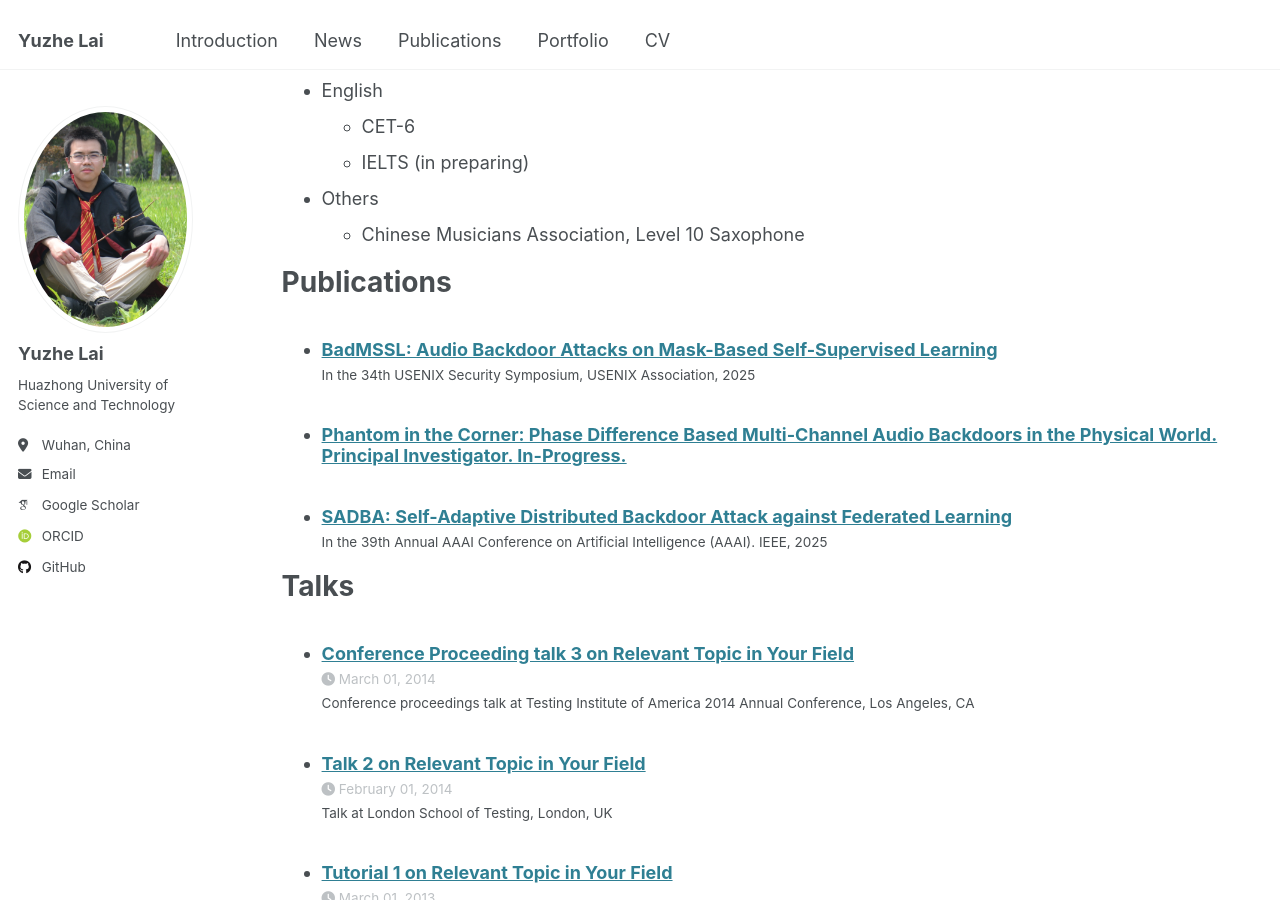
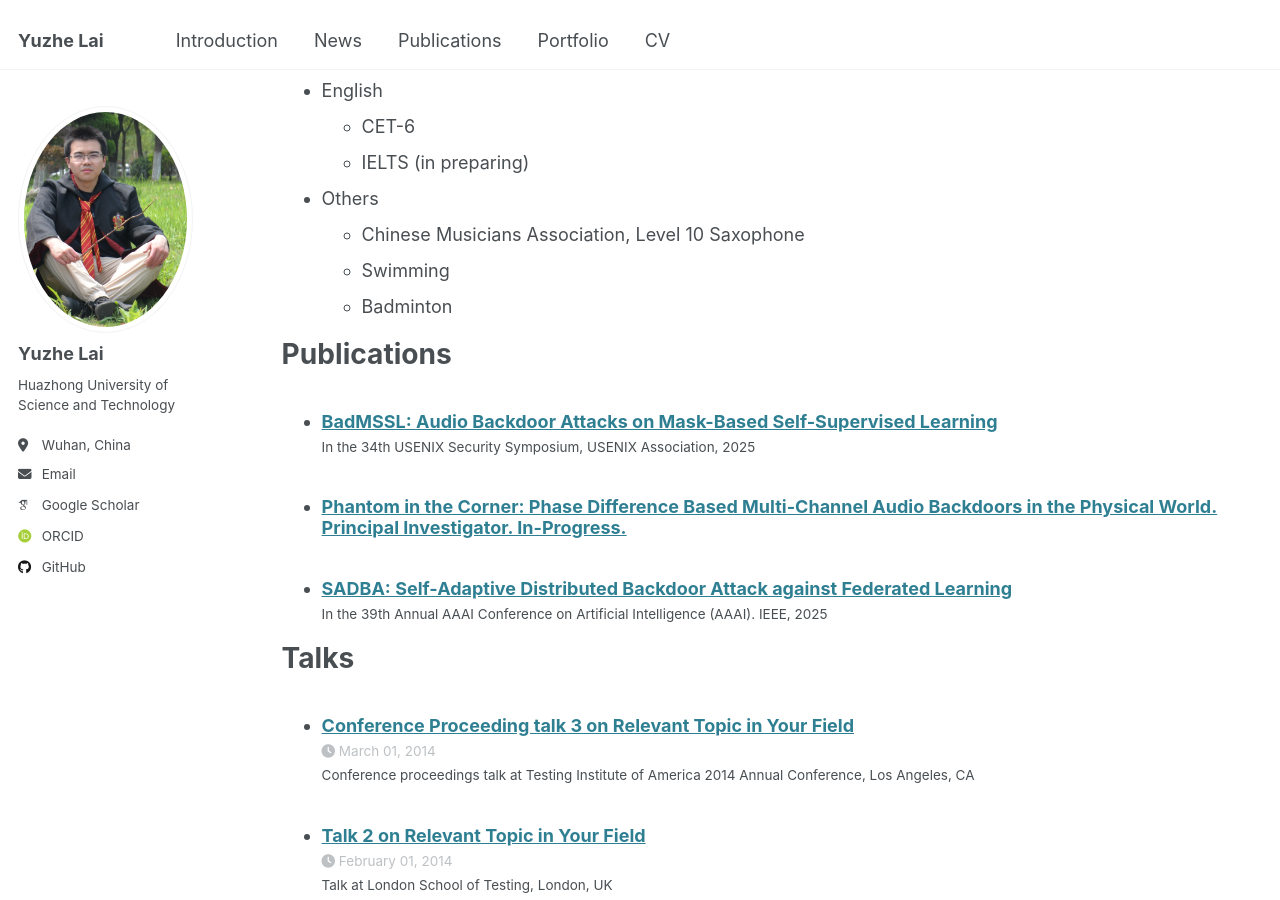
Before and after one commit to plague155/plague155.github.io, a Jekyll site: the page built from _pages/cv.md, in a window 1280 px wide and 900 px high, scrolled down 535 px. Built offline with Jekyll 4.4.1, drawn with Linux system fonts in a browser that asks for light colours; some web fonts are replaced.

Commit message:
Update cv.md

```diff
--- a/_pages/cv.md
+++ b/_pages/cv.md
@@ -29,6 +29,8 @@ author_profile: true
 
 * Others
   * Chinese Musicians Association, Level 10 Saxophone
+  * Swimming
+  * Badminton
 
 Publications
 ======
```
